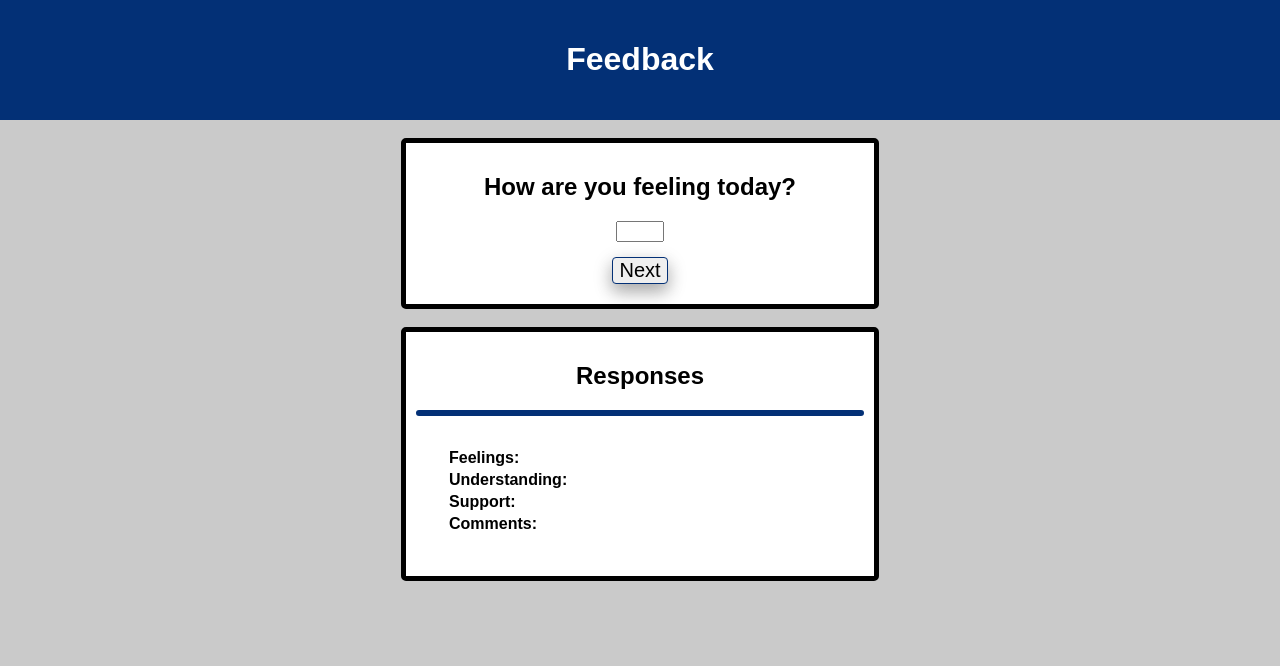
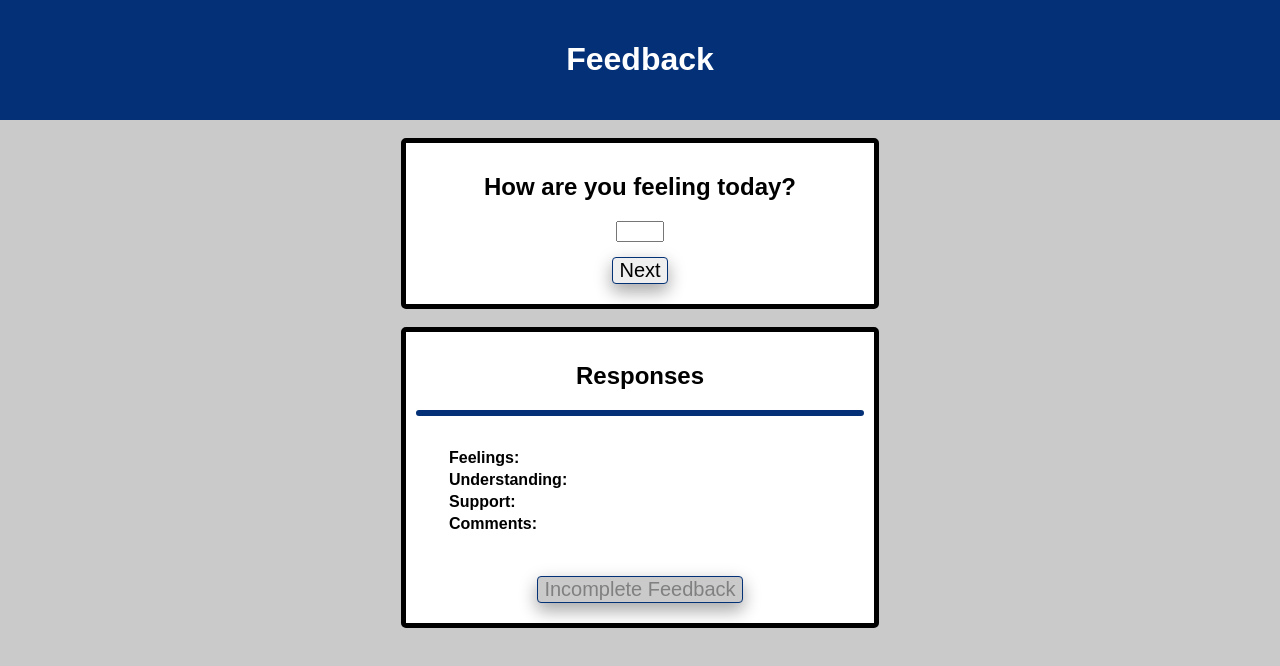
Before and after one commit to sean-r-olson/redux-feedback, a React (Create React App) app: page /Review in a window 1280 px wide. Shown: the top 666 px of the page. Built offline with nearby package versions, Linux system fonts and the light colour scheme.

Commit message:
POST to db working

```diff
--- a/src/components/App/App.css
+++ b/src/components/App/App.css
@@ -90,6 +90,17 @@ table td {
   word-wrap: break-word;
 }
 
+.disabledBtn {
+  background-color:rgb(202, 202, 202);
+  color: gray;
+
+}
+
+.disabledBtn:hover {
+  background-color:rgb(202, 202, 202);
+  color: gray;
+}
+
 /* tr:nth-child(even) {
   background-color: #f2f2f2;
 } */
--- a/src/components/Review/Review.js
+++ b/src/components/Review/Review.js
@@ -40,7 +40,6 @@ handleSubmit = () => {
         </div>
         <br/>
         <ReviewResponses />
-
       </div>
     )
   }
--- a/src/components/ReviewResponses/ReviewResponses.js
+++ b/src/components/ReviewResponses/ReviewResponses.js
@@ -29,9 +29,9 @@ class ReviewResponses extends Component {
         <th>Comments:</th>
         <td>{this.props.reduxStore.commentsResponseReducer}</td>
         </tr>
-        {/* <button className="deactivatedBtn"></button> */}
         </tbody>
         </table>
+        <button className="disabledBtn" type="button" disabled>Incomplete Feedback</button>
     </section>
     )
 }
```
Also changed, not shown: 1 other file (tests, documents, lock files or other folders).
